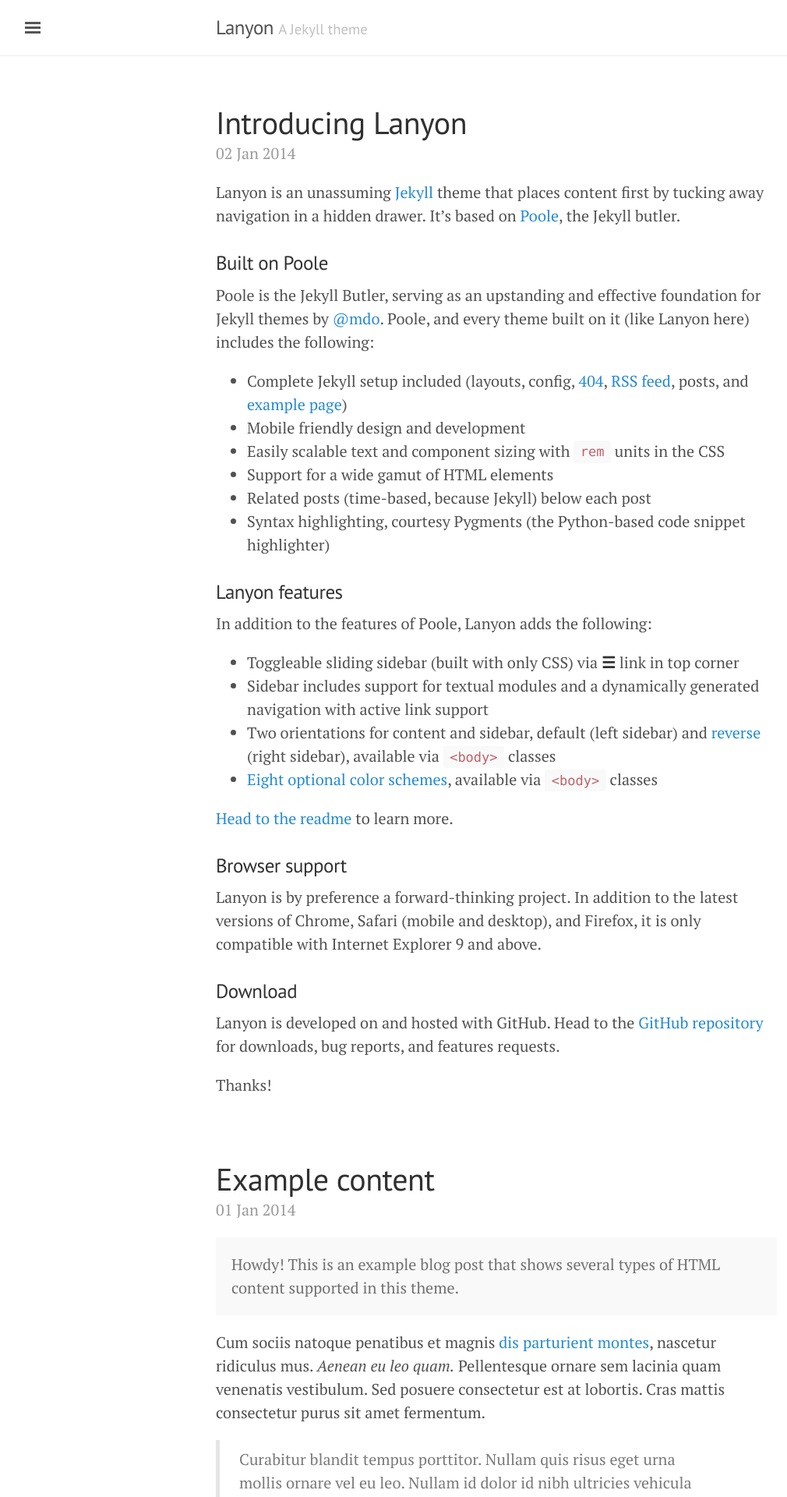
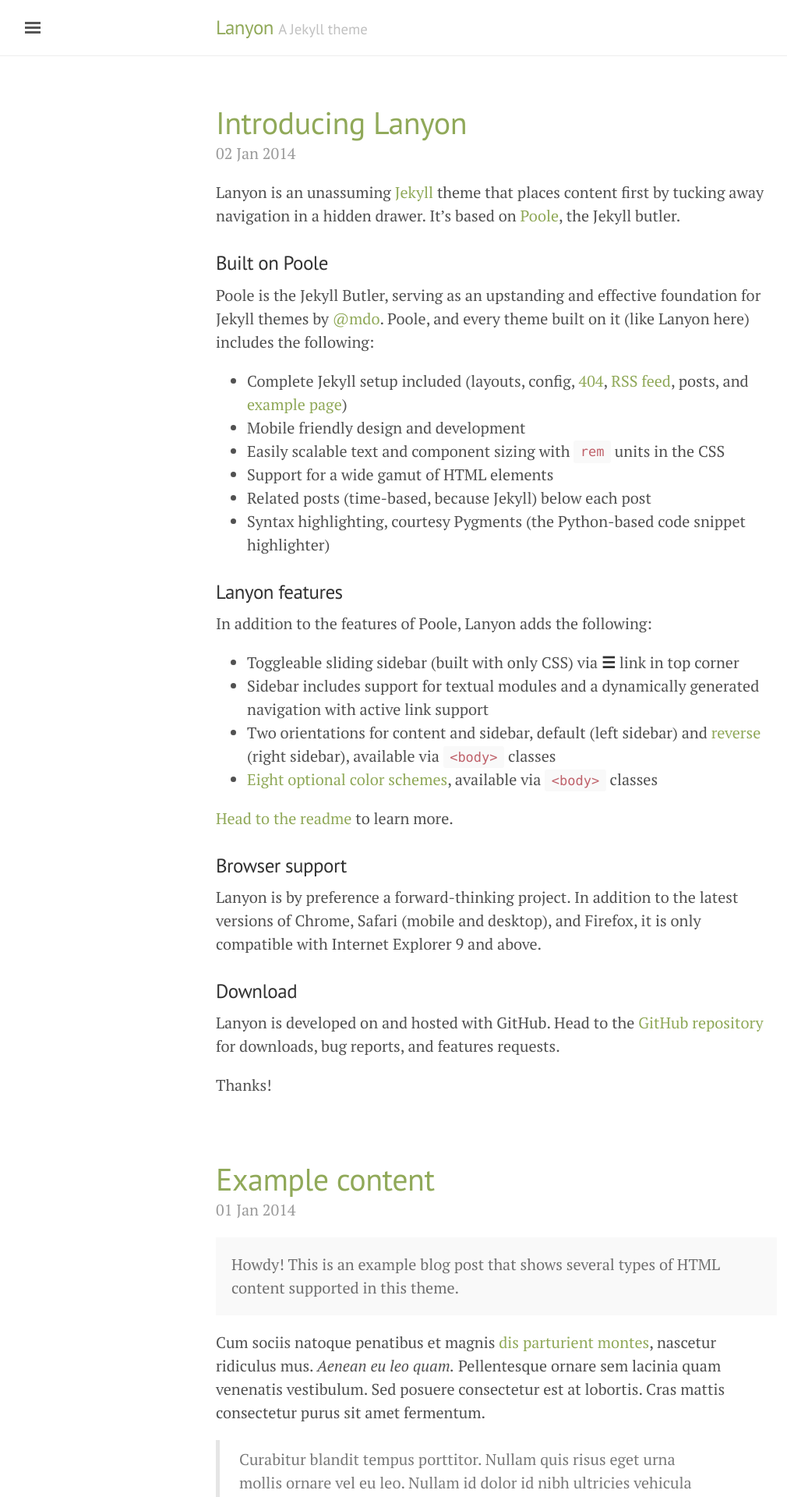
Before and after one commit to ankitjha97/shibasisp.github.io, a Jekyll site: the page built from index.html, in a window 1280 px wide. Shown: the top 1920 px of the page at 78% size, without its empty margins (3-1013 px from the left). Built offline with Jekyll 4.4.1, drawn with Linux system fonts in a browser that asks for light colours; the list of posts is cut into pages by our own code.

Commit message:
Upgrading to Jekyll3(removed relative permalinks, added jekyll-paginate and jekyll-gist gem,used GitHub-Flavored Markdown and rouge syntax highlighter for Kramdown

```diff
--- a/_config.yml
+++ b/_config.yml
@@ -23,3 +23,11 @@
 
 #Gems
 gems: [jekyll-paginate, jekyll-gist]
+
+
+
+
+#Redcarpet to Kramdown
+kramdown:
+  input: GFM
+  syntax_highlighter: rouge
--- a/_layouts/default.html
+++ b/_layouts/default.html
@@ -3,7 +3,7 @@
 
   {% include head.html %}
 
-  <body>
+  <body class="theme-base-0b">
 
     {% include sidebar.html %}
 
```
